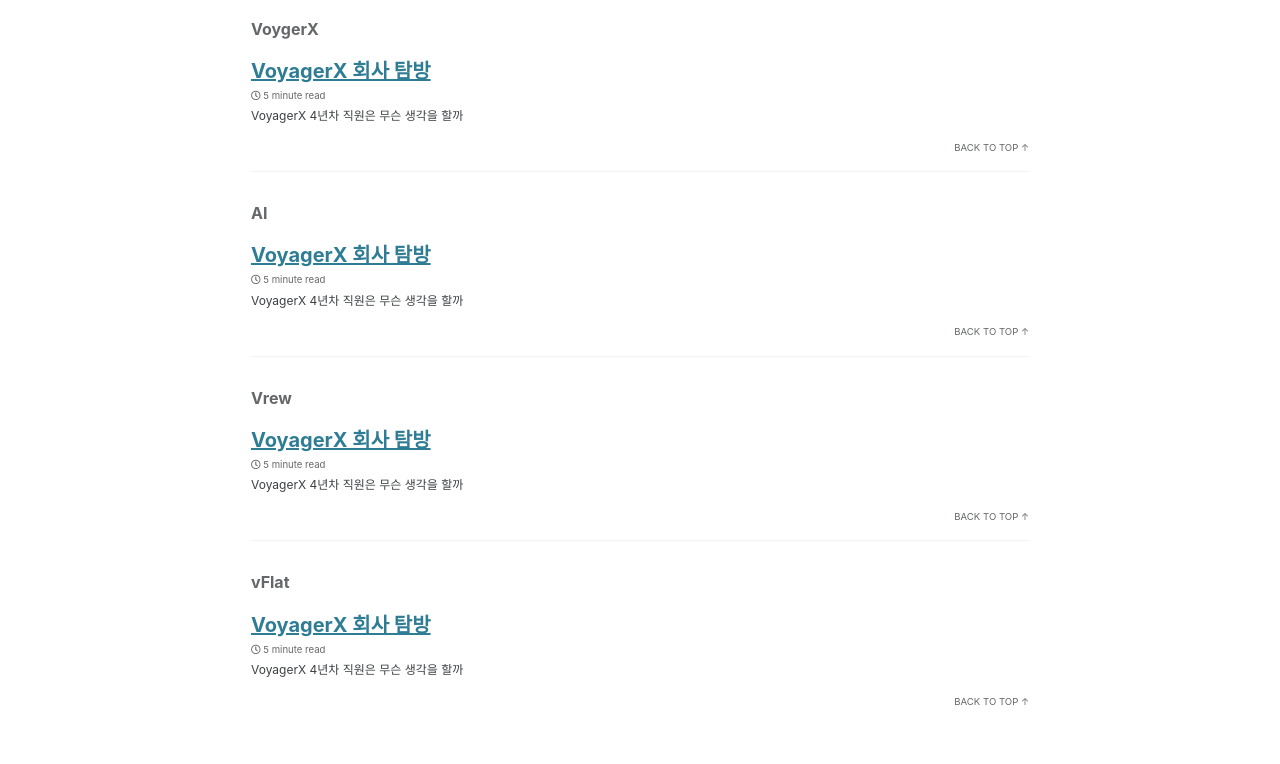
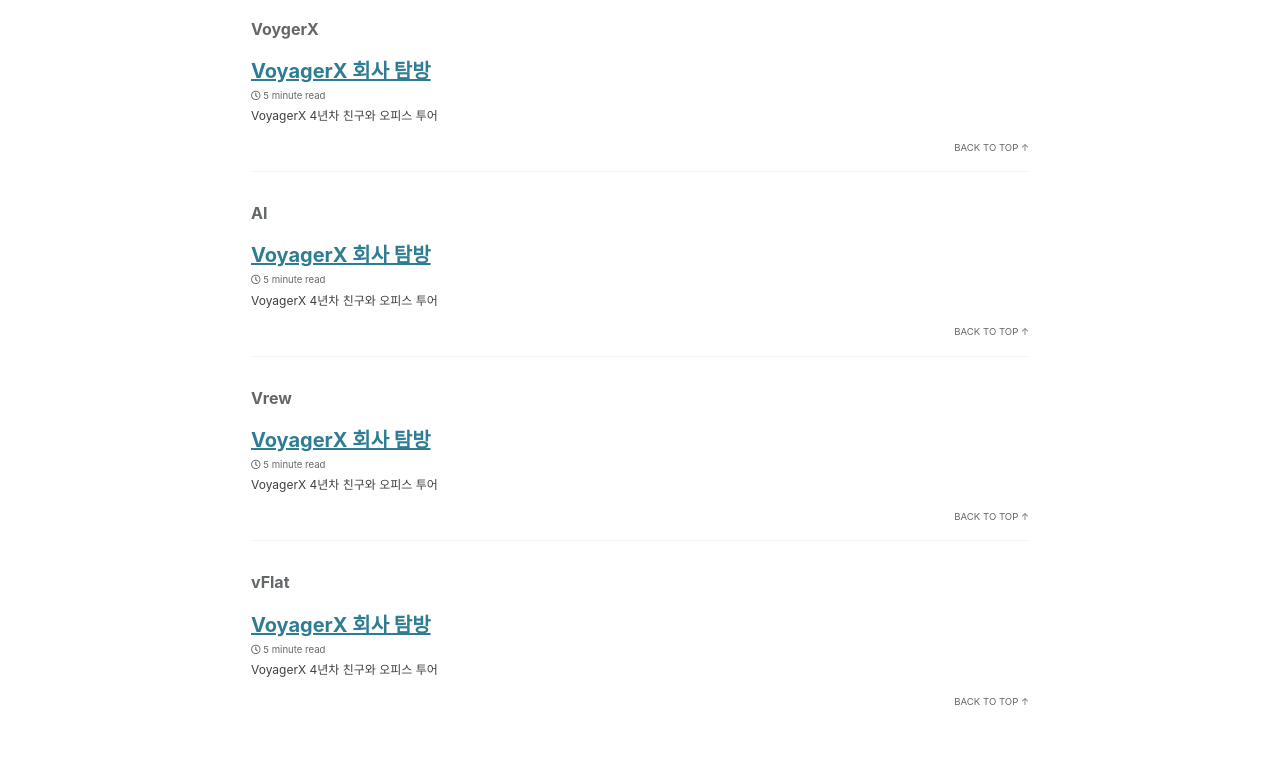
Before and after one commit to hyeonjeong1/hyeonjeong1.github.io, a Jekyll site: the page built from _pages/tag-archive.md, in a window 1280 px wide and 1400 px high, scrolled down 4389 px. Shown: the part 449-1213 px from the top of the window. Built offline with Jekyll 4.4.1, drawn with Linux system fonts in a browser that asks for light colours; cached includes are drawn as plain includes; some of the changed text lies outside the part shown.

Commit message:
fix errors

```diff
--- a/_config.yml
+++ b/_config.yml
@@ -230,6 +230,7 @@
   - jekyll-gist
   - jekyll-feed
   - jekyll-include-cache
+  - jemoji
 
 # mimic GitHub Pages with --safe
 whitelist:
--- a/_posts/2023-10-04-voyagerX.md
+++ b/_posts/2023-10-04-voyagerX.md
@@ -1,6 +1,6 @@
 ---
 title: "VoyagerX 회사 탐방"
-excerpt: "VoyagerX 4년차 직원은 무슨 생각을 할까"
+excerpt: "VoyagerX 4년차 친구와 오피스 투어"
 last_modified_at: 2023-10-28
 categories:
   - company tour
@@ -86,12 +86,15 @@
 ![vrew1](/assets/images/2023-10-04/vrew1.jpg){: width="750"}{: .align-center}
 <div style="text-align: center"> 신기한게 많다. 제일 신기해보이는 텍스트로 비디오 만들기 선택</div>
 &nbsp;
+
 ![vrew3](/assets/images/2023-10-04/vrew3.jpg){: width="750"}{: .align-center}
 <div style="text-align: center"> 많은걸 느낀 시간이니 뉴스 속보로 해보자</div>
 &nbsp;
+
 ![vrew5](/assets/images/2023-10-04/vrew5.jpg){: width="750"}{: .align-center}
 <div style="text-align: center"> 주제를 입력했더니 자동으로 뉴스 속보와 맞는 대본이 생성된다! 오른쪽에서 목소리도 바꿔보고..</div>
 &nbsp;
+
 ![vrew7](/assets/images/2023-10-04/vrew7.jpg){: width="750"}{: .align-center}
 <div style="text-align: center"> 대본을 적절히 잘라 알맞은 이미지가 들어간 영상이 완성됐다.  </div>
 &nbsp;
```
Also changed, not shown: assets/images/2023-10-04/vFlat1.jpg.
